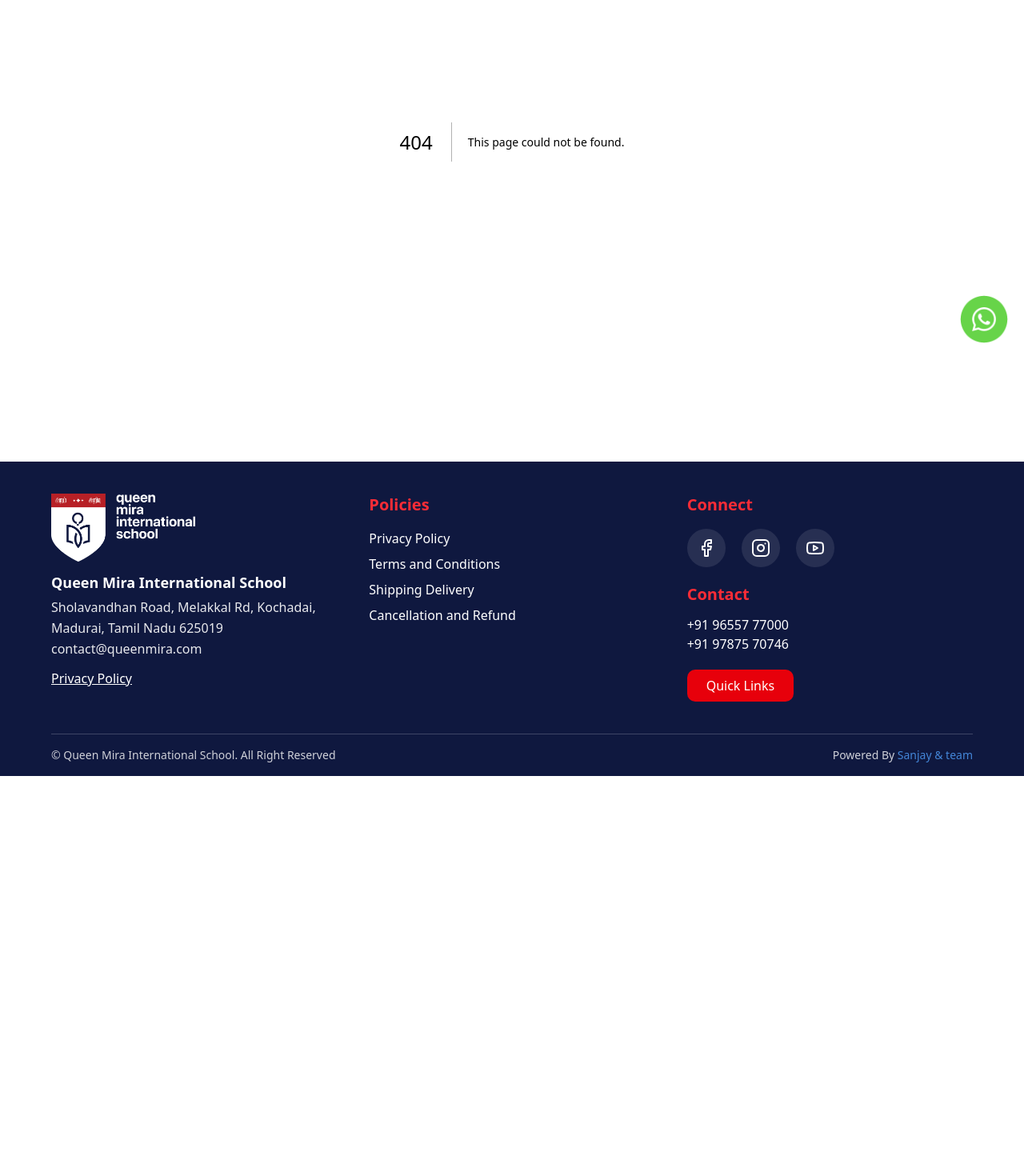
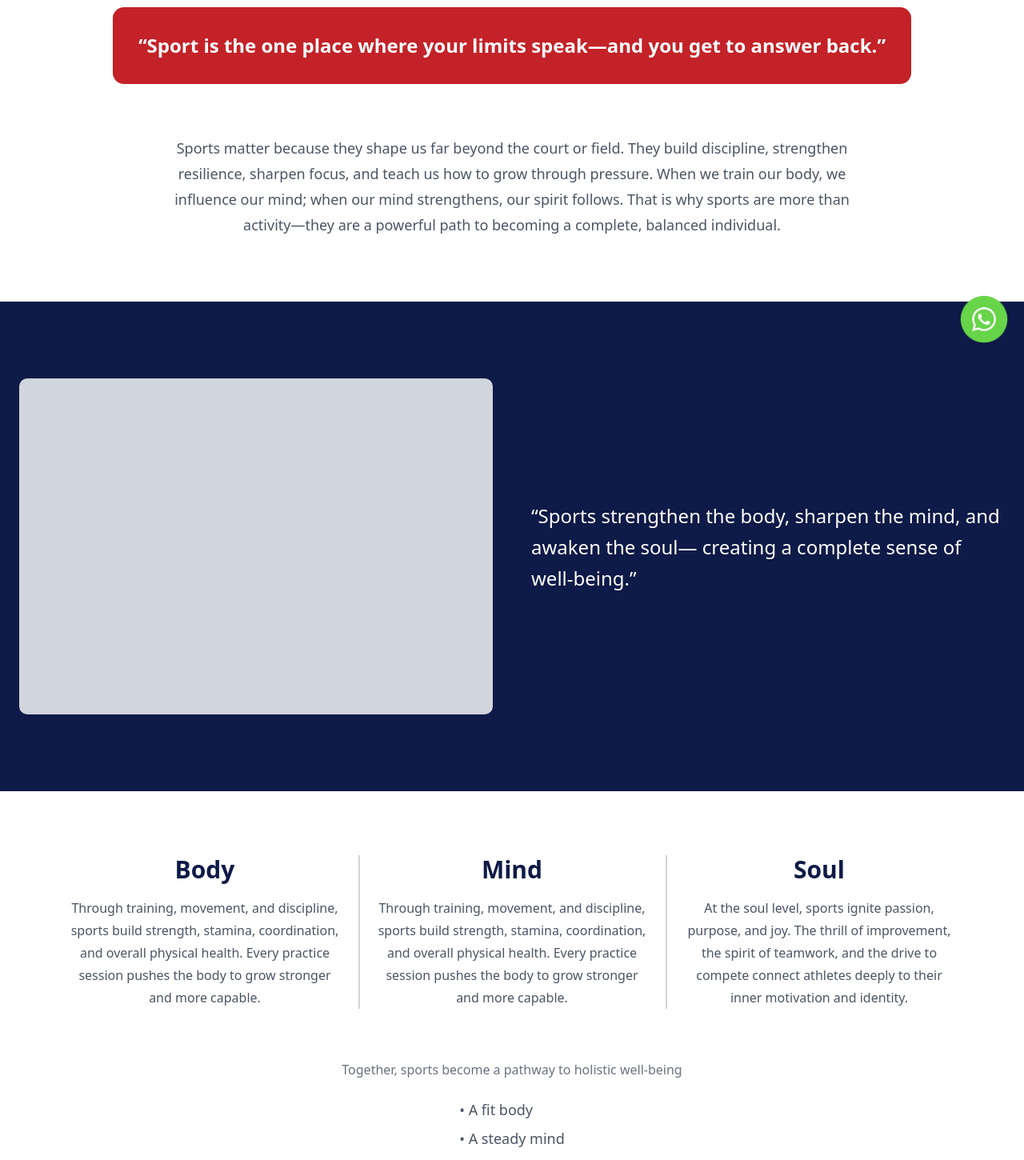
Before and after one commit to Aathithyan2947/qmis_website, a Next.js app: page /sports in a window 1280 px wide. Before the commit this address had no page. Shown: the part 351-1801 px from the top of the page at 80% size. Before the commit the page ends 1321 px from the top, so only its background shows below. Built offline with nearby package versions, Linux system fonts and the light colour scheme.

Commit message:
Add updated sports  component

```diff
--- /dev/null
+++ b/src/app/sports/page.js
@@ -0,0 +1,193 @@
+export default function SportsPage() {
+  return (
+    <div className="min-h-screen bg-white flex flex-col">
+
+      {/* ======================= HEADER ======================= */}
+      <div className="bg-[#0E1A47] w-full py-16 flex justify-center">
+        <h1 className="text-white text-4xl font-semibold">Sports</h1>
+      </div>
+
+      {/* ======================= MAIN QUOTE ======================= */}
+      <div className="bg-white py-16 px-6 flex justify-center">
+        <div className="bg-[#C32228] text-white rounded-xl p-8 max-w-5xl text-center">
+          <p className="text-2xl font-semibold">
+            “Sport is the one place where your limits speak—and you get to answer back.”
+          </p>
+        </div>
+      </div>
+
+      {/* ======================= INTRO PARAGRAPH ======================= */}
+      <div className="px-6 pb-20 flex justify-center">
+        <p className="text-gray-600 max-w-4xl leading-8 text-lg text-center">
+          Sports matter because they shape us far beyond the court or field. They build
+          discipline, strengthen resilience, sharpen focus, and teach us how to grow
+          through pressure. When we train our body, we influence our mind; when our mind
+          strengthens, our spirit follows. That is why sports are more than activity—they
+          are a powerful path to becoming a complete, balanced individual.
+        </p>
+      </div>
+
+      {/* ======================= IMAGE + WELL-BEING QUOTE ======================= */}
+      <div className="bg-[#0E1A47] w-full py-24 px-6 flex justify-center">
+        <div className="max-w-7xl w-full flex flex-col md:flex-row items-center gap-12">
+
+          {/* Image Placeholder */}
+          <div className="bg-gray-300 w-full md:w-1/2 h-[350px] md:h-[420px] rounded-lg"></div>
+
+          {/* Text */}
+          <p className="text-white text-xl md:text-2xl font-medium text-center md:text-left leading-relaxed md:w-1/2">
+            “Sports strengthen the body, sharpen the mind, and awaken the soul—
+            creating a complete sense of well-being.”
+          </p>
+
+        </div>
+      </div>
+
+      {/* ======================= BODY / MIND / SOUL ======================= */}
+      <div className="w-full bg-white py-20 px-6 flex justify-center">
+        <div className="max-w-6xl w-full relative">
+
+          {/* 3-Column Grid */}
+          <div className="grid grid-cols-1 md:grid-cols-3 gap-12 md:gap-0 relative">
+
+            {/* BODY */}
+            <div className="flex flex-col items-center px-6 text-center">
+              <h2 className="text-3xl font-semibold text-[#0E1A47] mb-4">Body</h2>
+              <p className="text-gray-600 leading-7">
+                Through training, movement, and discipline, sports build strength,
+                stamina, coordination, and overall physical health. Every practice
+                session pushes the body to grow stronger and more capable.
+              </p>
+            </div>
+
+            {/* Divider 1 */}
+            <div className="hidden md:block absolute left-1/3 top-0 bottom-0 border-r-2 border-gray-300"></div>
+
+            {/* MIND */}
+            <div className="flex flex-col items-center px-6 text-center">
+              <h2 className="text-3xl font-semibold text-[#0E1A47] mb-4">Mind</h2>
+              <p className="text-gray-600 leading-7">
+                Through training, movement, and discipline, sports build strength,
+                stamina, coordination, and overall physical health. Every practice
+                session pushes the body to grow stronger and more capable.
+              </p>
+            </div>
+
+            {/* Divider 2 */}
+            <div className="hidden md:block absolute left-2/3 top-0 bottom-0 border-r-2 border-gray-300"></div>
+
+            {/* SOUL */}
+            <div className="flex flex-col items-center px-6 text-center">
+              <h2 className="text-3xl font-semibold text-[#0E1A47] mb-4">Soul</h2>
+              <p className="text-gray-600 leading-7">
+                At the soul level, sports ignite passion, purpose, and joy. The
+                thrill of improvement, the spirit of teamwork, and the drive to compete
+                connect athletes deeply to their inner motivation and identity.
+              </p>
+            </div>
+
+          </div>
+
+          {/* Subheading */}
+          <p className="text-center text-gray-500 mt-16 mb-6">
+            Together, sports become a pathway to holistic well-being
+          </p>
+
+          {/* Bullets */}
+          <ul className="text-gray-600 text-lg mb-16 space-y-2 mx-auto w-fit">
+            <li>• A fit body</li>
+            <li>• A steady mind</li>
+            <li>• A fulfilled soul</li>
+          </ul>
+
+          {/* Paragraphs */}
+          <div className="space-y-10 text-gray-600 leading-8 text-lg max-w-4xl mx-auto">
+
+            <p>
+              Sports shape the way we think and handle challenges. When you play,
+              you learn to stay positive because every practice, win, and mistake
+              teaches you something. You see that effort leads to improvement, so
+              you naturally build a stronger mindset.
+            </p>
+
+            <p>
+              Sports also help you deal with failure. Missing a point or losing a
+              game shows you that failure is normal and temporary. You learn to
+              accept it, correct it, and move forward. This attitude carries into
+              daily life—whether you face a tough exam, a bad day, or a setback,
+              you handle it with more confidence and patience.
+            </p>
+
+            <p>
+              In short, sports train your body, but they also train your mind to
+              stay strong, calm, and ready to try again.
+            </p>
+
+            <p>
+              In 2025, obesity rates are predicted to continue rising globally, with
+              some estimates projecting that the number of adults living with obesity
+              will reach 1 billion by 2030. Global obesity prevalence may exceed 18% for
+              men and 21% for women.
+            </p>
+
+          </div>
+
+        </div>
+      </div>
+
+      {/* ======================= CHILD OBESITY SECTION ======================= */}
+      <div className="w-full bg-white py-20 px-6 flex justify-center">
+        <div className="max-w-5xl w-full">
+
+          {/* Heading */}
+          <h3 className="text-2xl md:text-3xl font-semibold text-[#0E1A47] mb-8">
+            Child and Adolescent Obesity
+          </h3>
+
+          {/* Points */}
+          <div className="space-y-4 text-gray-700 text-lg leading-7">
+            <p className="flex gap-2">
+              <span className="text-2xl leading-none">•</span>
+              Globally, one in ten children aged 5–19 — or 188 million — live with obesity.
+            </p>
+
+            <p className="flex gap-2">
+              <span className="text-2xl leading-none">•</span>
+              Obesity has become the most common form of malnutrition among
+              school-aged children and adolescents worldwide, surpassing underweight.
+            </p>
+
+            <p className="flex gap-2">
+              <span className="text-2xl leading-none">•</span>
+              Childhood and adolescent obesity has **tripled** since 2000.
+            </p>
+          </div>
+
+          {/* Consequences */}
+          <h3 className="text-2xl md:text-3xl font-semibold text-[#0E1A47] mt-12 mb-6">
+            Consequences
+          </h3>
+
+          <ul className="text-gray-700 text-lg leading-8 space-y-3">
+            <li>• Obesity is linked to higher risks of diabetes, cardiovascular disease, and some cancers.</li>
+            <li>• The global economic burden of obesity is projected to exceed **$4 trillion annually by 2035**.</li>
+          </ul>
+
+          {/* Final Paragraph */}
+          <p className="text-gray-700 text-lg leading-8 mt-10">
+            The rates of obesity and overweight among children and adolescents in India
+            are increasing rapidly due to changing diets, sedentary lifestyles, and
+            socioeconomic shifts. India is projected to account for **11% of the global
+            childhood obesity burden by 2030**, representing over **27 million** children
+            aged 5 to 19 living with obesity.
+            <br /><br />
+            After-school sports directly combat obesity by increasing physical activity
+            and reducing sedentary screen time.
+          </p>
+
+        </div>
+      </div>
+
+    </div>
+  );
+}
```
